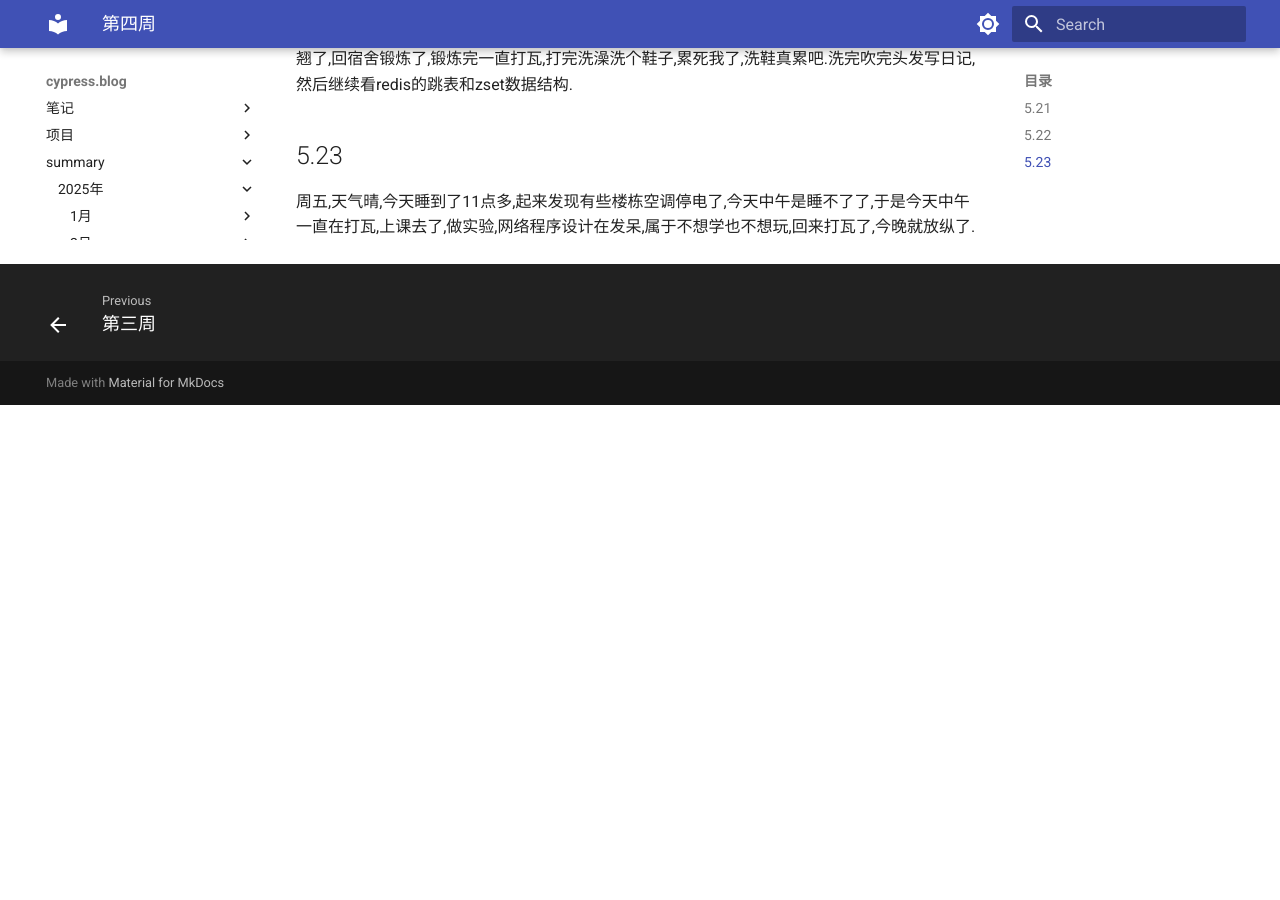
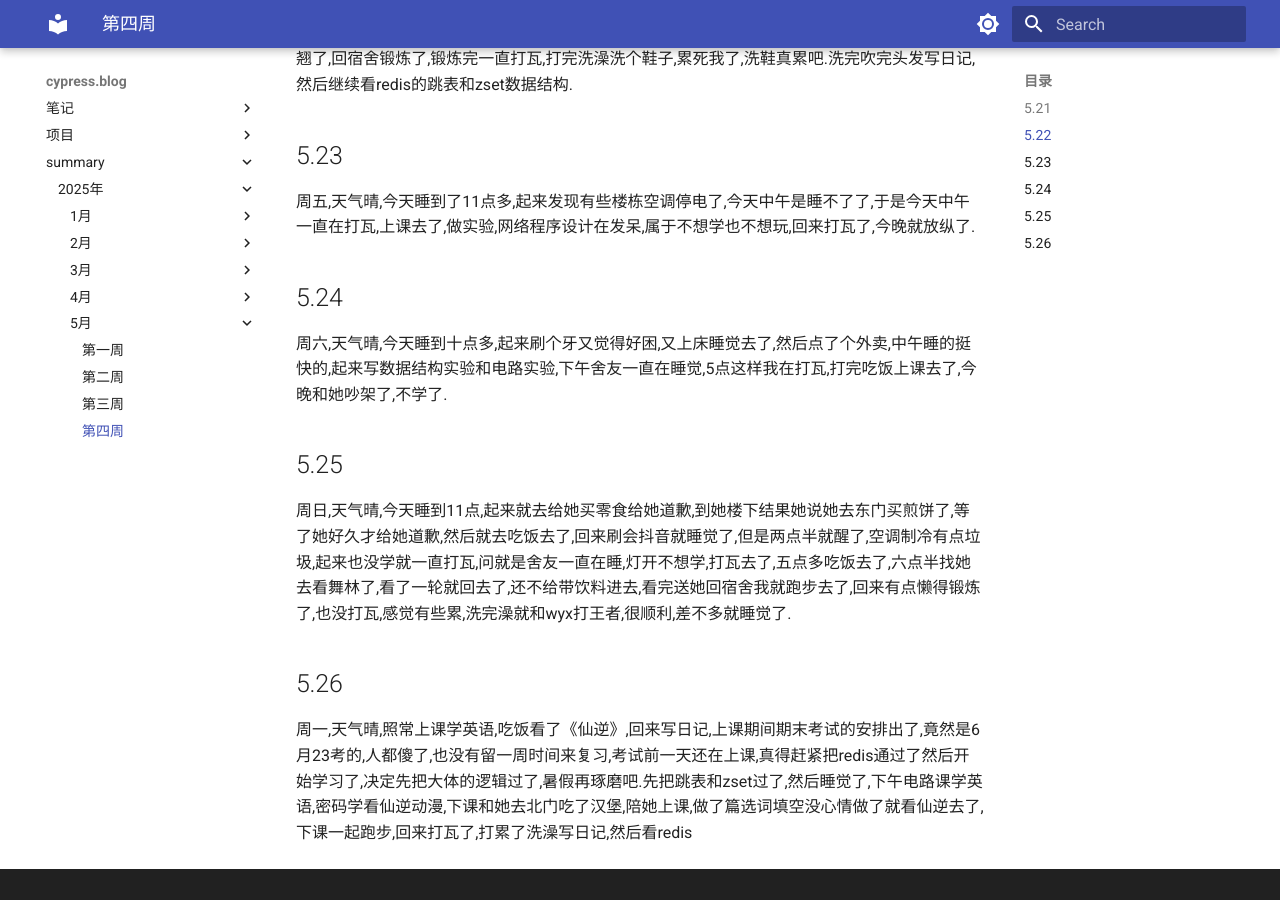
Before and after one commit to cyprer/blog0, an MkDocs documentation site: the page built from docs/summary/25year/5month/4week.md, in a window 1280 px wide and 900 px high, scrolled down 608 px. Built offline with MkDocs 1.6.1 and Material for MkDocs 9.7.7, drawn with Linux system fonts in a browser that asks for light colours; before the commit the page ends 1013 px from its top, so only the background shows below that.

Commit message:
docs(summary): 更新25年5月第4周的个人总结内容
添加了5月24日至5月26日的每日活动记录，包括学习、娱乐和情感生活等内容

```diff
--- a/docs/summary/25year/5month/4week.md
+++ b/docs/summary/25year/5month/4week.md
@@ -6,3 +6,9 @@
   周四,天气晴,早八密码的实验,复习了一下单词,实验上个星期就做完了,所以今天这节课我就一直回顾我和她的聊天记录并截图保存了下来,回来一直在刷抖音,我去了,废了废了,10点半看看redis吧,弄完了,接下看redis的跳表和zset数据结构,稍微看了一下,外卖到了吃外卖刷抖音了,差不多就睡觉了,中午睡到两点半空调没电了,直接热醒,起来打瓦了,然后下午信息论本来想逃的,但jw说他可能会点名就没逃了,跟他一起玩金铲铲,感觉很累,下课跑步去,跑完吃粉汤,味道还可以就是有点烫,晚上的课直接翘了,回宿舍锻炼了,锻炼完一直打瓦,打完洗澡洗个鞋子,累死我了,洗鞋真累吧.洗完吹完头发写日记,然后继续看redis的跳表和zset数据结构.
 ## 5.23
   周五,天气晴,今天睡到了11点多,起来发现有些楼栋空调停电了,今天中午是睡不了了,于是今天中午一直在打瓦,上课去了,做实验,网络程序设计在发呆,属于不想学也不想玩,回来打瓦了,今晚就放纵了.
+## 5.24
+  周六,天气晴,今天睡到十点多,起来刷个牙又觉得好困,又上床睡觉去了,然后点了个外卖,中午睡的挺快的,起来写数据结构实验和电路实验,下午舍友一直在睡觉,5点这样我在打瓦,打完吃饭上课去了,今晚和她吵架了,不学了.
+## 5.25
+  周日,天气晴,今天睡到11点,起来就去给她买零食给她道歉,到她楼下结果她说她去东门买煎饼了,等了她好久才给她道歉,然后就去吃饭去了,回来刷会抖音就睡觉了,但是两点半就醒了,空调制冷有点垃圾,起来也没学就一直打瓦,问就是舍友一直在睡,灯开不想学,打瓦去了,五点多吃饭去了,六点半找她去看舞林了,看了一轮就回去了,还不给带饮料进去,看完送她回宿舍我就跑步去了,回来有点懒得锻炼了,也没打瓦,感觉有些累,洗完澡就和wyx打王者,很顺利,差不多就睡觉了.
+## 5.26
+  周一,天气晴,照常上课学英语,吃饭看了《仙逆》,回来写日记,上课期间期末考试的安排出了,竟然是6月23考的,人都傻了,也没有留一周时间来复习,考试前一天还在上课,真得赶紧把redis通过了然后开始学习了,决定先把大体的逻辑过了,暑假再琢磨吧.先把跳表和zset过了,然后睡觉了,下午电路课学英语,密码学看仙逆动漫,下课和她去北门吃了汉堡,陪她上课,做了篇选词填空没心情做了就看仙逆去了,下课一起跑步,回来打瓦了,打累了洗澡写日记,然后看redis
```
